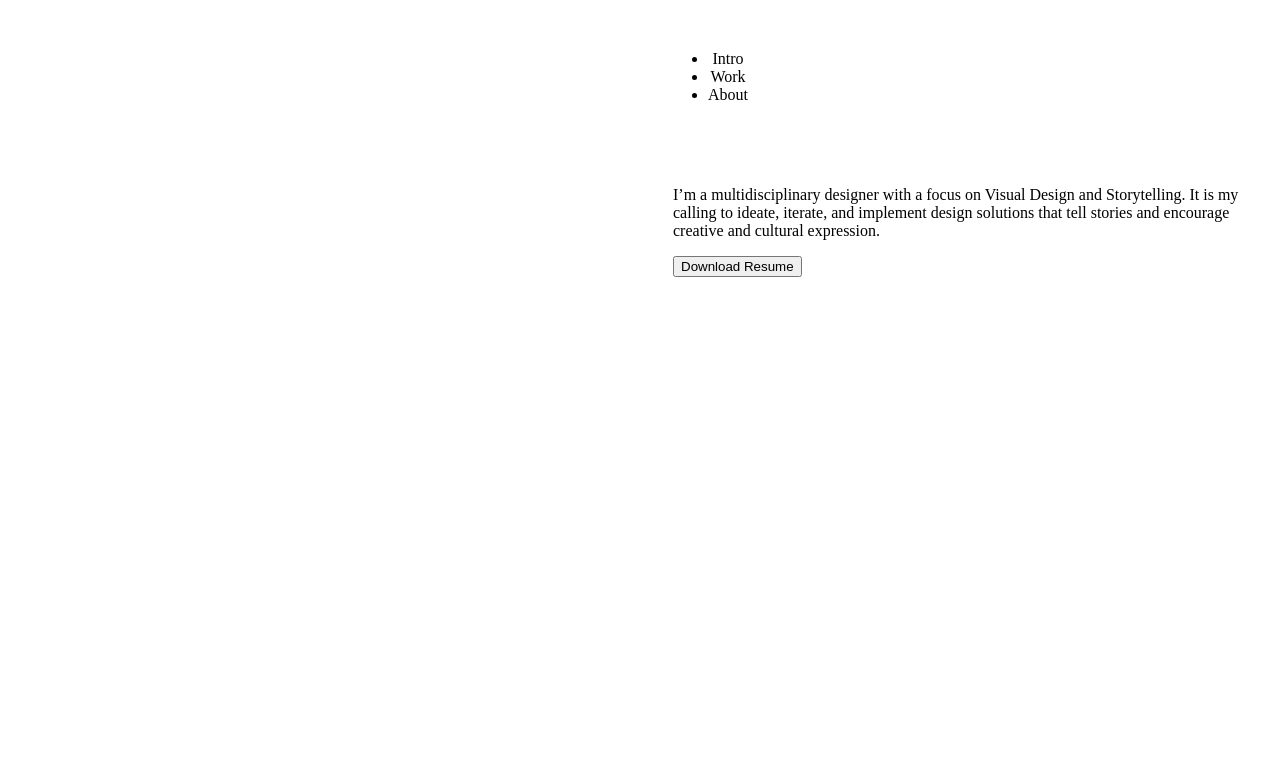
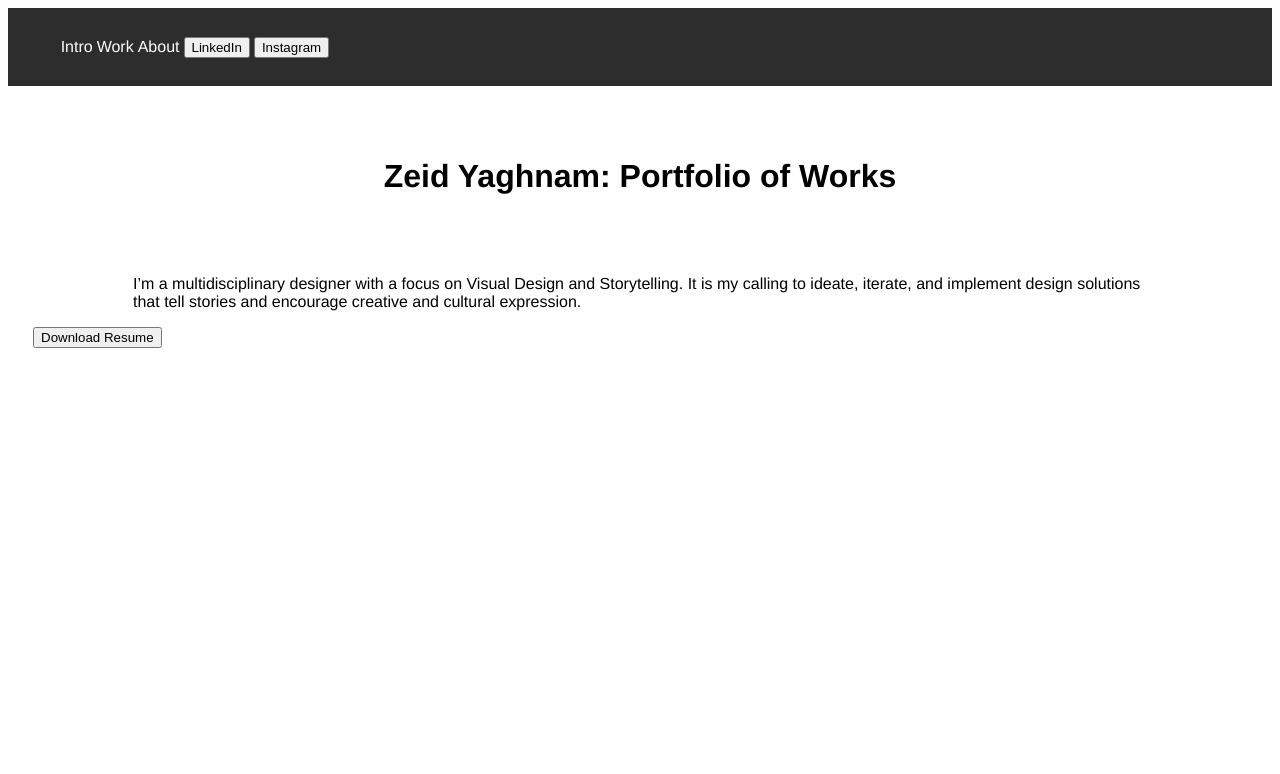
Before and after one commit to ZeidYaghnam/UX_UI_HW_17, a plain HTML site: page index.html in a window 1280 px wide. Shown: the top 774 px of the page. Drawn offline with Linux system fonts and the light colour scheme.

Commit message:
HW Final changes

```diff
--- a/CSS/style.css
+++ b/CSS/style.css
@@ -14,23 +14,57 @@ nav{
     padding:1%;
 }
 
-html{
-    width:50%;
-    margin-left:auto;
+nav ul li{
+    display: inline-block;
+    align-content: center;
 }
 
 .heroImg{
     height:600px;
     padding:25px;
     margin:0 auto;
+    justify-content: center;
 }
 
 footer{
-    background-color: #373738;
+    background-color: rgb(45,45,45);
+    padding: 1%;
 }
 
 ul{
     position: center;
     display: inline-block;
     vertical-align:top;
+    margin-left:auto;
 }
+
+p{
+   font-family: helvetica, sans-serif;
+   justify-content: center;
+   margin-left: 100px;
+   margin-right: 100px;
+}
+
+ul li{
+    display: inline-block;
+    color: white;
+    font-family: helvetica, sans-serif;
+}
+
+#navWrapper{
+    background-color: rgb(45, 45, 45);
+    display: flex;
+    align-content: center;
+}
+
+.heading{
+    display: flex;
+    font-family: helvetica, sans-serif;
+    justify-content: center;
+    align-items: center;
+    padding-top: 50px;
+}
+
+#subhead{
+    display:flex;
+}
--- a/index.html
+++ b/index.html
@@ -2,19 +2,24 @@
 <html>
     <head>
         <title>Zeid Yaghnam</title>
-        <link rel="stylesheet" href="css/style.css">
+        <link rel="stylesheet" href="./CSS/style.css">
     </head>
     <body>
         <header class="navigation">
-            <div class="inline-block, logo">
-                <img>
-                <nav class="inline block">
+            <div id="navWrapper">
+                <nav>
                     <ul>
                         <li>Intro</li>
                         <li>Work</li>
                         <li>About</li>
+                        <button>LinkedIn</button>
+                        <button>Instagram</button>
                     </ul>
                 </nav>
+            </div>
+            <div class="heading">
+                <h1>Zeid Yaghnam: Portfolio of Works
+                </h1>
             </div>
         </header>
         <section class="heroImg">
```
